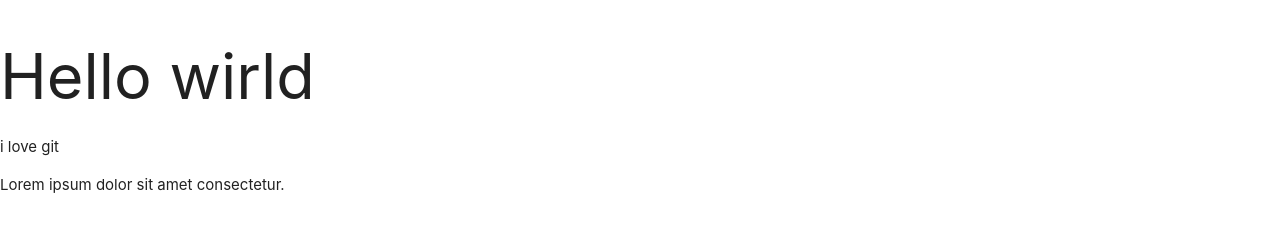
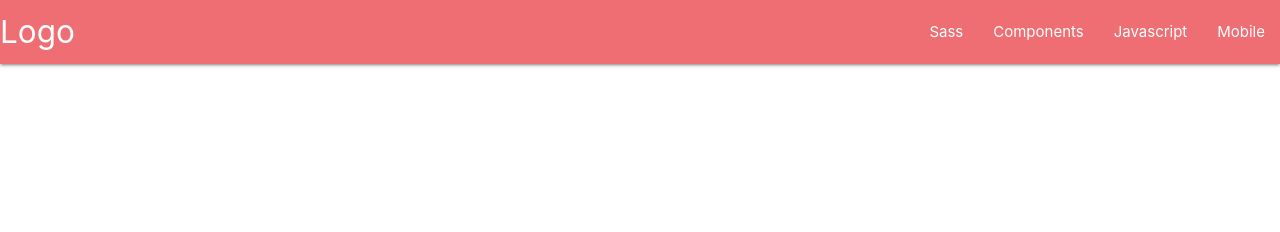
Before and after one commit to Nimafd8/Test1, a plain HTML site: page assets/index.html in a window 1280 px wide. Drawn offline with Linux system fonts and the light colour scheme.

Commit message:
6th commit

```diff
--- a/assets/Css/js/main.js
+++ b/assets/Css/js/main.js
@@ -0,0 +1,4 @@
+document.addEventListener('DOMContentLoaded', function() {
+    var elems = document.querySelectorAll('.sidenav');
+    var instances = M.Sidenav.init(elems, {});
+  });
--- a/assets/index.html
+++ b/assets/index.html
@@ -4,15 +4,33 @@
     <meta charset="UTF-8">
     <meta name="viewport" content="width=device-width, initial-scale=1.0">
     <title>Lachin</title>
+    <link href="https://fonts.googleapis.com/icon?family=Material+Icons" rel="stylesheet">
     <link rel='stylesheet' href='materialize/css/materialize.css'>
     <link rel='stylesheet' href='Css/style.css'>
 </head>
 <body>
 
-    <h1>Hello wirld</h1>
 
-    <p>i love git</p>
-    <p>Lorem ipsum dolor sit amet consectetur.</p>
+  <nav>
+    <div class="nav-wrapper">
+      <a href="#!" class="brand-logo">Logo</a>
+      <a href="#" data-target="mobile-demo" class="sidenav-trigger"><i class="material-icons">menu</i></a>
+      <ul class="right hide-on-med-and-down">
+        <li><a href="sass.html">Sass</a></li>
+        <li><a href="badges.html">Components</a></li>
+        <li><a href="collapsible.html">Javascript</a></li>
+        <li><a href="mobile.html">Mobile</a></li>
+      </ul>
+    </div>
+  </nav>
+
+  <ul class="sidenav" id="mobile-demo">
+    <li><a href="sass.html">Sass</a></li>
+    <li><a href="badges.html">Components</a></li>
+    <li><a href="collapsible.html">Javascript</a></li>
+    <li><a href="mobile.html">Mobile</a></li>
+  </ul>
+
 
 
 
```
